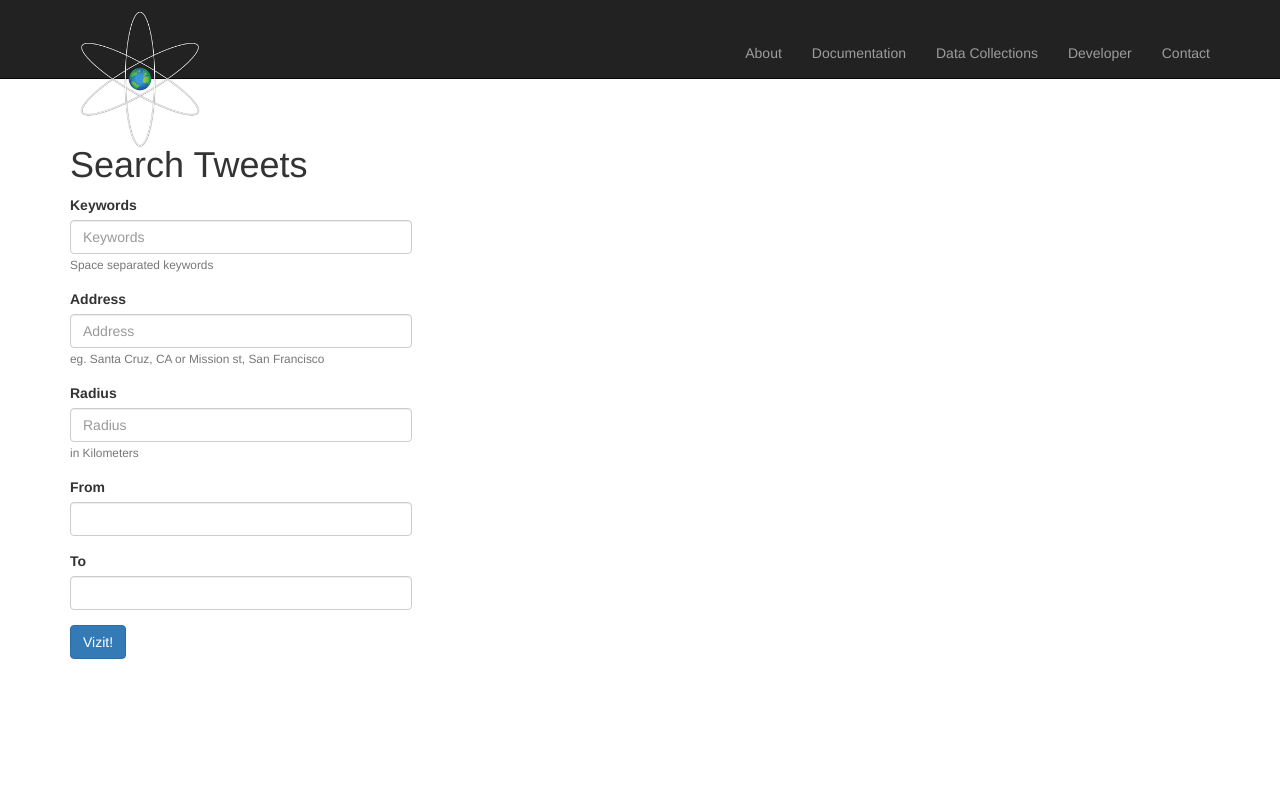
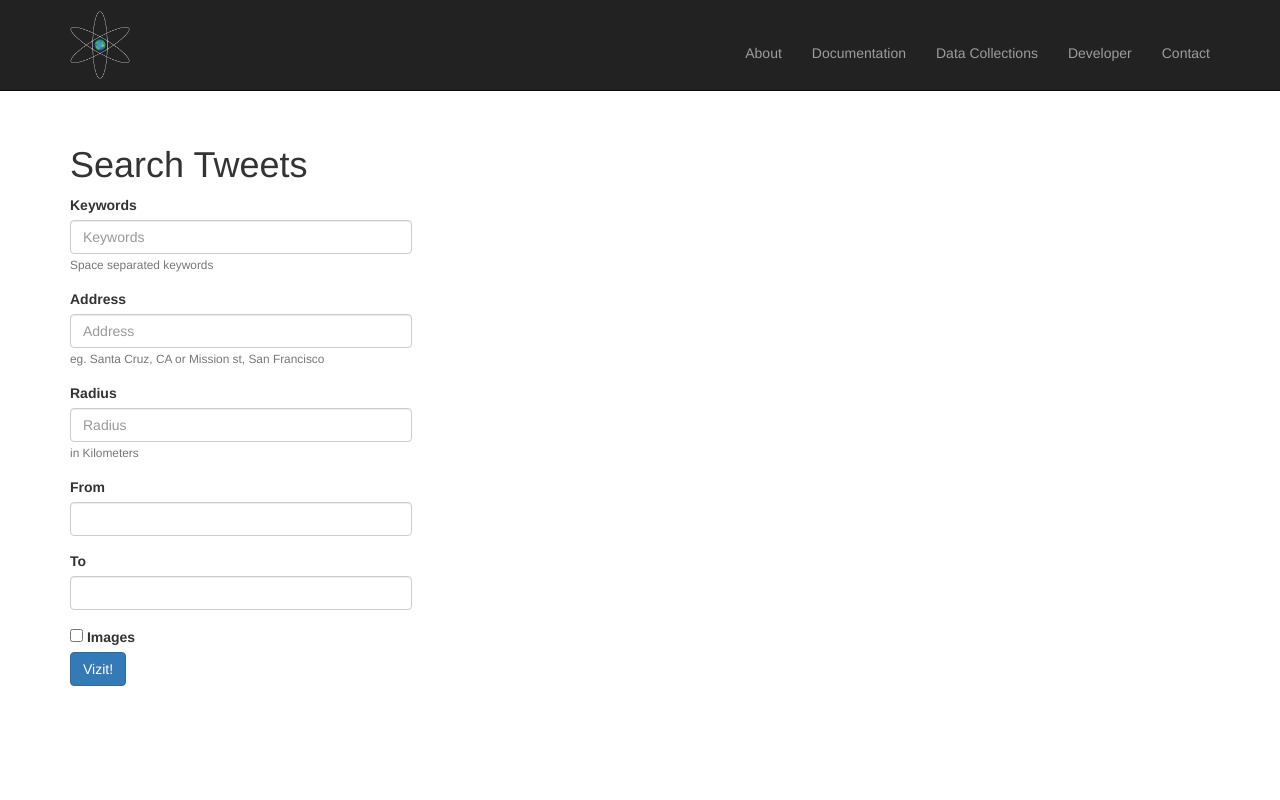
Before and after one commit to keyoub/open-fusion-webapp, a Django app: page / in a window 1280 px wide. Run offline with Django 3.2, Linux system fonts and the light colour scheme; parts of the project's set-up code (start-up, migrations or seed data) failed here and were passed over; some libraries are stand-ins or nearby versions.

Commit message:
Added image search to twitter UI. Fixed CSS

```diff
--- a/gsf/home/views.py
+++ b/gsf/home/views.py
@@ -21,8 +21,7 @@ class TwitterForm(forms.Form):
    t_to     = forms.DateTimeField(label='To', required=False,
                                   input_formats=['%Y-%m-%d %H:%M:%S'])
    #text     = forms.BooleanField()
-   # TODO: Add images checkbox
-   #images   = forms.BooleanField(required=False)
+   images   = forms.BooleanField(required=False)
 
 """
    The home page query UI controller.
@@ -41,7 +40,7 @@ def index(request):
          radius = form.cleaned_data['radius']
          t_from = form.cleaned_data['t_from']
          t_to = form.cleaned_data['t_to']
-         #images = form.cleaned_data['images']
+         images = form.cleaned_data['images']
 
          # Get coordinates from the address entered
          results = Geocoder.geocode(addr)
@@ -53,10 +52,10 @@ def index(request):
                      "where": (lat, lon, radius, "km"),
                   }
 
-         #if images:
-         #   params['what'] = ("text", "image")
-         #else:
-         params['what'] = ("text",)
+         if images:
+            params['what'] = ("text", "image")
+         else:
+            params['what'] = ("text",)
 
          # Get time span and convert to epoch time
          if t_from and t_to:
@@ -105,9 +104,10 @@ def index(request):
                indent=4, separators=(",", ": "))))
 
          # redirect user to the visualizer
-         redr_path = "/static/vizit/index.html?data=" + file_name
-         return HttpResponseRedirect(redr_path)
+         #redr_path = "/static/vizit/index.html?data=" + file_name
+         #return HttpResponseRedirect(redr_path)
+         return render(request, 'home/vizit.html', {'file_name':file_name})
    else:
       form = TwitterForm()
 
-      return render(request, 'home/index.html', {'form':form})
+   return render(request, 'home/index.html', {'form':form})
--- a/gsf/static/css/logo-nav.css
+++ b/gsf/static/css/logo-nav.css
@@ -1,22 +1,39 @@
 body {
 	margin-top: 125px; /* adjust this if the height of the menu bar changes */
+}
+
+html {
+   height: 100%;
 }
 
 .nav {
 	margin-top: 28px; /* this is a faux center fix for the nav options - adjust this if you wish to change the logo height or the font of the menu items */
 }
 
-/*.navbar-inverse {
-   background-color: #000000;
-   border-color: #080808;
-   -webkit-box-shadow: 0 8px 6px -6px black;
-   -moz-box-shadow: 0 8px 6px -6px black;
-   box-shadow: 0 8px 6px -6px black;
-}*/
+.col-lg-12 {
+   height: 100%;
+}
+
+.navbar-brand {
+   padding: 10px;
+   height: auto;
+   width: 3.9em;
+}
 
 .logo-nav img{
-   height: 140px;
-   width: 140px;
+   height: auto;
+   width: 3.9em;
    z-index: -1;
-   margin-top: -6px;
+   margin-top: 0px;
 }
+
+#h_iframe {
+   height: 80%;
+   min-height: 60%;
+   display: block
+}
+
+.fill {
+   min-height: 100%;
+   height: 100%;
+}
--- a/gsf/templates/base.html
+++ b/gsf/templates/base.html
@@ -56,9 +56,9 @@
         <!-- /.container -->
     </nav>
 
-    <div class="container">
+    <div class="container fill">
 
-        <div class="row">
+        <div class="row fill">
             <div class="col-lg-12">
                {% block main %}{% endblock %}
             </div>
```
Also changed, not shown: gsf/api/decorators.py (+5 -2 lines), gsf/home/templates/home/vizit.html (added, +18 -0 lines).
